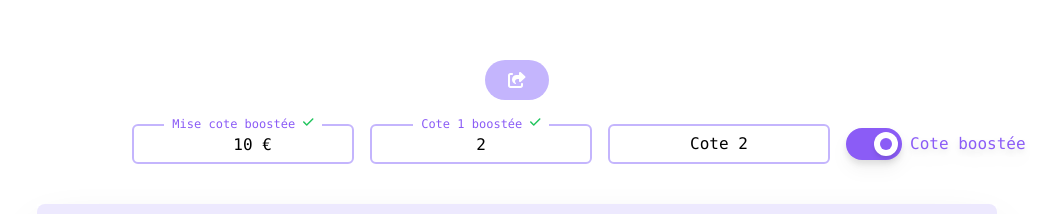
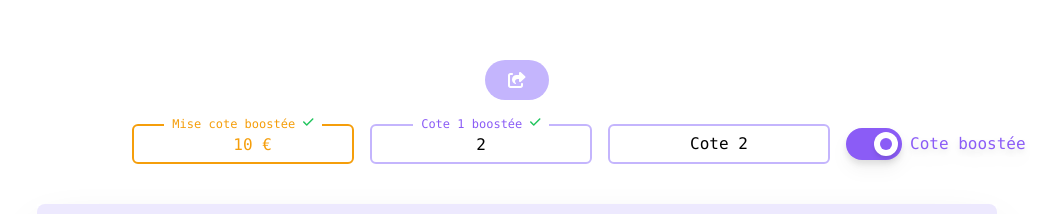
Before and after one commit to Mysto91/calcul-cote-v2, a React (Create React App) app: page / in a window 1280 px wide. Shown: the part 224-438 px from the top of the page, without its empty margins (123-1179 px from the left). Built offline with nearby package versions, Linux system fonts and the light colour scheme; no server answers.

Commit message:
CC-13 : Coloriser en or tout ce qui concerne la cote boostée

```diff
--- a/src/components/inputs/BetForm.tsx
+++ b/src/components/inputs/BetForm.tsx
@@ -23,9 +23,14 @@ export default function BetForm (): ReactElement {
             id={InputEnum.BET_VALUE}
             textValue={betValue}
             setTextValue={ ({ target }) => { setBetStoreValue(InputEnum.BET_VALUE, target.value) }}
+            style={{
+              textColor: boostedBetEnabled ? 'amber-500' : null,
+              borderColor: boostedBetEnabled ? 'amber-500' : null,
+              ringColor: boostedBetEnabled ? 'amber-300' : null
+            }}
             unit="€"
         >
-            { boostedBetEnabled ? ' Mise cote boostée' : 'Mise' }
+            { boostedBetEnabled ? 'Mise cote boostée' : 'Mise' }
         </BetInput>
 
         <BetInput
--- a/src/components/inputs/BetInput.tsx
+++ b/src/components/inputs/BetInput.tsx
@@ -4,20 +4,23 @@ import { hasInputError } from '../../services/hasInputError'
 import { type InputEnum } from '../../enums/inputEnums'
 import IconCheck from '../icons/IconCheck'
 import { ErrorContext } from '../../contexts/ErrorContext'
+import { type Style, useStyle } from '../../utils/style'
 
 interface BetInputProps extends ReactElementProps {
   id: InputEnum
   textValue: any
+  style?: Style
   unit?: string
   setTextValue: (newTextValue: any) => void
 }
 
-export default function BetInput ({ id, children, textValue, setTextValue, unit }: BetInputProps): ReactElement {
+export default function BetInput ({ id, children, textValue, setTextValue, unit, style = {} }: BetInputProps): ReactElement {
   const [inputIsFocused, setInputIsFocused] = useState<boolean>(false)
 
   function inputIsFocusedOrHasTextValue (): boolean {
     return inputIsFocused || (textValue !== '' && textValue !== null)
   }
+
   function getUnitSpanClassWidth (): string {
     const textValueLength = textValue.length
 
@@ -40,6 +43,8 @@ export default function BetInput ({ id, children, textValue, setTextValue, unit
     return 'w-12'
   }
 
+  const { textColorClass, borderColorClass, ringColorClass } = useStyle(style)
+
   const { errors } = useContext(ErrorContext)
 
   return (
@@ -56,7 +61,7 @@ export default function BetInput ({ id, children, textValue, setTextValue, unit
             px-2
             flex
             transition ease-in-out
-            ${inputIsFocusedOrHasTextValue() ? '-translate-y-5 bg-white text-xs text-violet-500' : 'text-base'}
+            ${inputIsFocusedOrHasTextValue() ? `-translate-y-5 bg-white text-xs ${textColorClass ?? 'text-violet-500'}` : 'text-base'}
           `}
           htmlFor={`${id}-input`}
       >
@@ -70,11 +75,13 @@ export default function BetInput ({ id, children, textValue, setTextValue, unit
             ${inputIsFocusedOrHasTextValue() ? 'z-10' : 'z-20'}
             px-1
             w-2/3 md:w-1/3 lg:w-full h-full
-            rounded-md border-2 border-violet-300 focus-visible:border-violet-500
-            outline-none focus-visible:ring-violet-300 focus:ring-2
+            rounded-md border-2 ${borderColorClass ? `${borderColorClass} focus-visible:${borderColorClass}` : 'border-violet-300 focus-visible:border-violet-500'}
+            outline-none ${borderColorClass ? `focus-visible:${ringColorClass}` : 'focus-visible:ring-violet-300'} focus:ring-2
             bg-transparent
-            text-base text-center
+            text-base text-center text-violet
             caret-violet-500
+            ${textColorClass}
+            transition ease-in-out
             `}
           type="text"
           name={`${id}-input`}
@@ -87,7 +94,7 @@ export default function BetInput ({ id, children, textValue, setTextValue, unit
       />
       {
           (textValue !== '' && textValue !== null) &&
-            <div className="absolute flex">
+            <div className={`absolute flex ${textColorClass} transition ease-in-out`}>
               <span className={`z-0 ${getUnitSpanClassWidth()} bg-transparent`}>
               </span>
               <p className="mt-0.5">
--- /dev/null
+++ b/src/interfaces/nullableType.ts
@@ -0,0 +1 @@
+export type Nullable<T> = T | null
--- /dev/null
+++ b/src/utils/style.ts
@@ -0,0 +1,25 @@
+import { type Nullable } from '../interfaces/nullableType'
+
+export interface Style {
+  textColor?: Nullable<string>
+  borderColor?: Nullable<string>
+  ringColor?: Nullable<string>
+}
+
+export function useStyle (style: Style): {
+  textColorClass: Nullable<string>
+  borderColorClass: Nullable<string>
+  ringColorClass: Nullable<string>
+} {
+  const { textColor, borderColor, ringColor } = style
+
+  const textColorClass = textColor ? `text-${textColor}` : null
+  const borderColorClass = borderColor ? `border-${borderColor}` : null
+  const ringColorClass = ringColor ? `ring-${ringColor}` : null
+
+  return {
+    textColorClass,
+    borderColorClass,
+    ringColorClass
+  }
+}
--- a/tailwind.config.js
+++ b/tailwind.config.js
@@ -6,5 +6,17 @@ module.exports = {
     theme: {
         extend: {},
     },
+    safelist: [
+        'text-amber-500',
+        'border-amber-500',
+        {
+            pattern: /border-amber-500/,
+            variants: ['focus-visible'],
+        },
+        {
+            pattern: /ring-amber-300/,
+            variants: ['focus-visible'],
+        },
+    ],
     plugins: []
 }
```
Also changed, not shown: .eslintrc.json.
